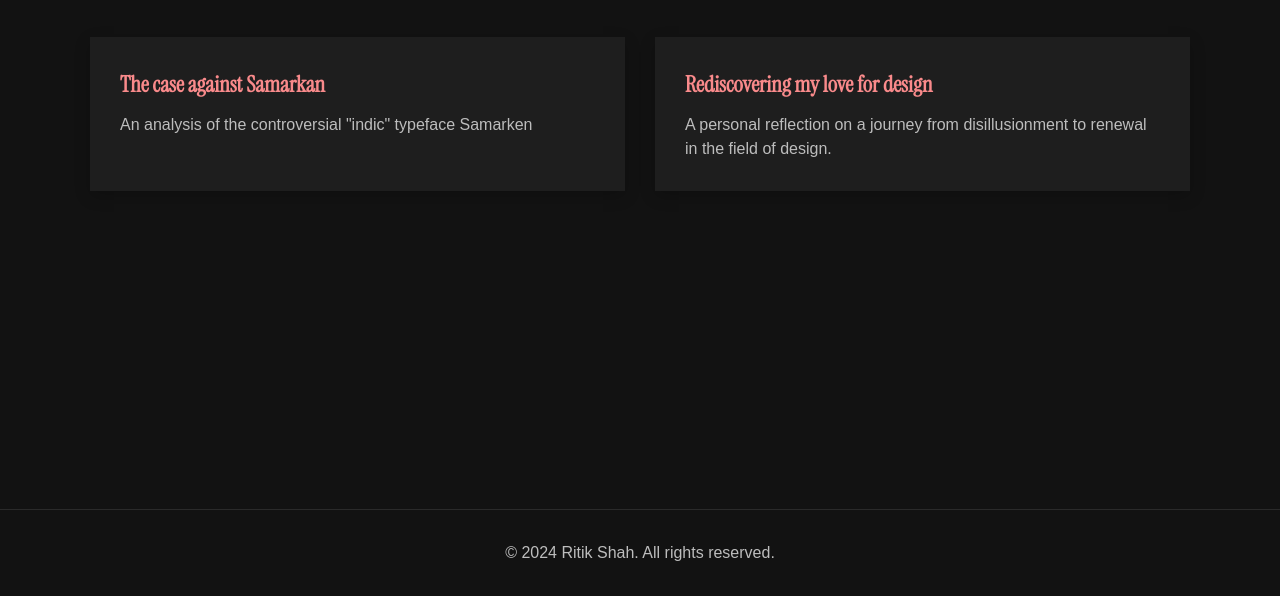
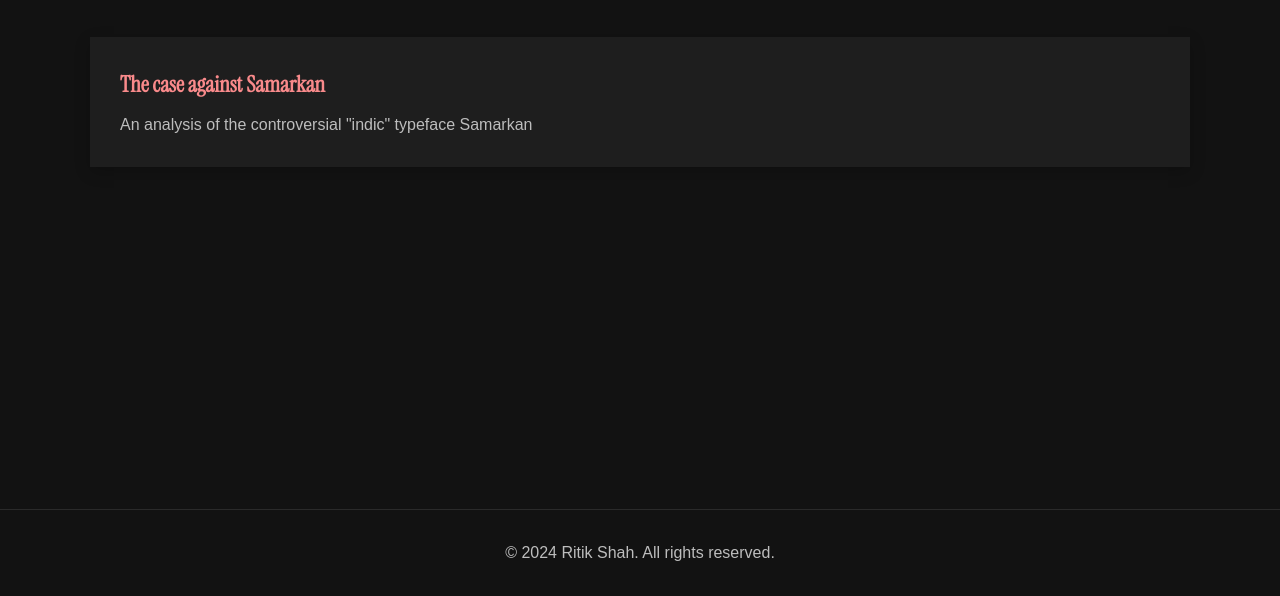
Before and after one commit to concerningelf/concerningelf.github.io, a plain HTML site: page writings.html in a window 1280 px wide. Shown: the part 204-800 px from the top of the page. Drawn offline with Linux system fonts and the light colour scheme; a web font is replaced by a local one.

Commit message:
Update writings.html

```diff
--- a/writings.html
+++ b/writings.html
@@ -33,12 +33,12 @@
             <div class="writings-grid">
                 <a href="https://medium.com/@ritikrajanshah/the-case-against-samarkan-b3ebd6d59f35" target="_blank" class="writing-card">
                     <h3>The case against Samarkan</h3>
-                    <p>An analysis of the controversial "indic" typeface Samarken</p>
+                    <p>An analysis of the controversial "indic" typeface Samarkan</p>
                 </a>
-                <a href="https://medium.com/@ritikrajanshah/rediscovering-my-love-for-design-a-journey-from-disillusionment-to-renewal-6218a5ad7a30" target="_blank" class="writing-card">
+                <!-- <a href="https://medium.com/@ritikrajanshah/rediscovering-my-love-for-design-a-journey-from-disillusionment-to-renewal-6218a5ad7a30" target="_blank" class="writing-card">
                     <h3>Rediscovering my love for design</h3>
                     <p>A personal reflection on a journey from disillusionment to renewal in the field of design.</p>
-                </a>
+                </a> -->
             </div>
         </section>
     </main>
```
